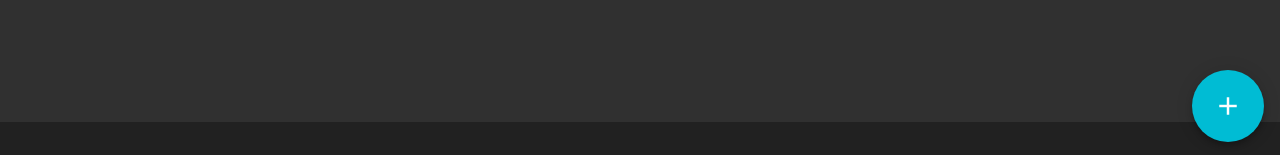
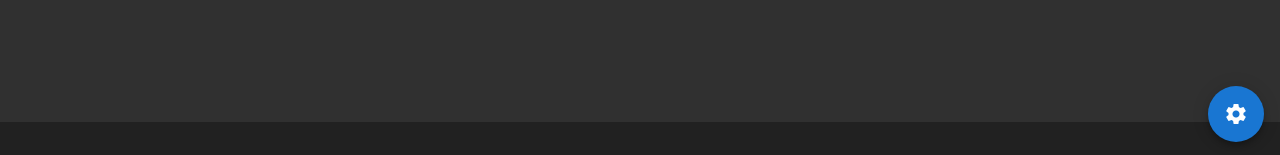
Before and after one commit to Pseudonick47/hci, a Vue app: page / in a window 1280 px wide. Shown: the part 642-797 px from the top of the page. Built offline with nearby package versions, Linux system fonts and the light colour scheme; what vue-chartkick would draw is missing.

Commit message:
minor style changes; add speed dial

```diff
--- a/src/App.vue
+++ b/src/App.vue
@@ -19,7 +19,10 @@
         >
             {{ tab.name }}
         </v-tab>
-        <v-tooltip bottom>
+        <v-tooltip
+          bottom
+          class="my-auto"
+        >
           <v-btn
             fab
             small
@@ -104,6 +107,12 @@ export default {
 .show-overflow {
   overflow: visible;
 }
+
+.my-auto{
+  margin-top: auto;
+  margin-bottom: auto;
+}
+
 #content {
   height: 100%;
 }
--- a/src/components/Home.component.vue
+++ b/src/components/Home.component.vue
@@ -1,22 +1,51 @@
 <template>
   <div style="width:100%; height:100%">
     <div id="content">
-      <br/>
-        <v-tooltip right>
+      <v-speed-dial
+        v-model="menu"
+        bottom
+        right
+        large
+        fixed
+        direction="top"
+        :open-on-hover="true"
+        transition="slide-y-reverse-transition"
+      >
+        <v-btn
+          slot="activator"
+          color="blue darken-2"
+          dark
+          fab
+          hover
+        >
+          <v-icon>settings</v-icon>
+        </v-btn>
         <v-btn
           fab
-            large
-            bottom
-            right
-            fixed
-            color="cyan"
+          dark
+          small
+          color="green"
+        >
+          <v-icon>edit</v-icon>
+        </v-btn>
+        <v-btn
+          fab
+          dark
+          small
+          color="indigo"
           @click="addComponent"
-            slot="activator"
         >
           <v-icon>add</v-icon>
         </v-btn>
-          <span>New component</span>
-        </v-tooltip>
+        <v-btn
+          fab
+          dark
+          small
+          color="red"
+        >
+          <v-icon>delete</v-icon>
+        </v-btn>
+      </v-speed-dial>
       <grid-layout
         :layout="layout"
         :col-num="12"
@@ -73,6 +102,7 @@ export default {
     }
   },
   data: () => ({
+    menu: false,
     index: 20,
     chartData: []
   }),
```
Lines whose indentation alone changed are shown as unchanged.
